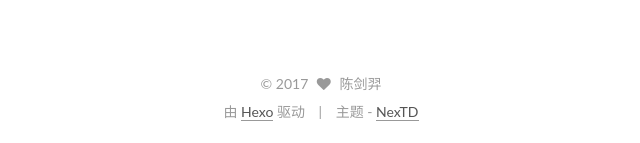
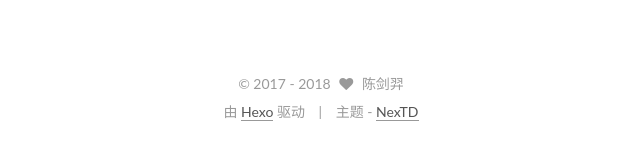
Before and after one commit to Meetelvischan/Meetelvischan.github.io, a plain HTML site: page 2017/07/28/hello-world/index.html in a window 1280 px wide. Shown: the part 1517-1660 px from the top of the page, 189-829 px from the left. Drawn offline with nearby package versions, Linux system fonts and the light colour scheme; some packages are replaced by stand-ins of ours.

Commit message:
Site updated: 2018-10-08 22:57:38

```diff
--- a/2017/07/28/hello-world/index.html
+++ b/2017/07/28/hello-world/index.html
@@ -496,8 +496,8 @@
       <div class="footer-inner">
         <div class="copyright" >
 
-  &copy;
-  <span itemprop="copyrightYear">2017</span>
+  &copy;  2017 -
+  <span itemprop="copyrightYear">2018</span>
   <span class="with-love">
     <i class="fa fa-heart"></i>
   </span>
--- a/css/main.css
+++ b/css/main.css
@@ -1714,7 +1714,7 @@ pre .javascript .function {
   width: 4px;
   height: 4px;
   border-radius: 50%;
-  background: #ff531f;
+  background: #7e5efb;
 }
 .links-of-blogroll {
   font-size: 13px;
```
Also changed, not shown: archives/2017/07/index.html (+2 -2 lines), archives/2017/index.html (+2 -2 lines), archives/index.html (+2 -2 lines), index.html (+2 -2 lines).
